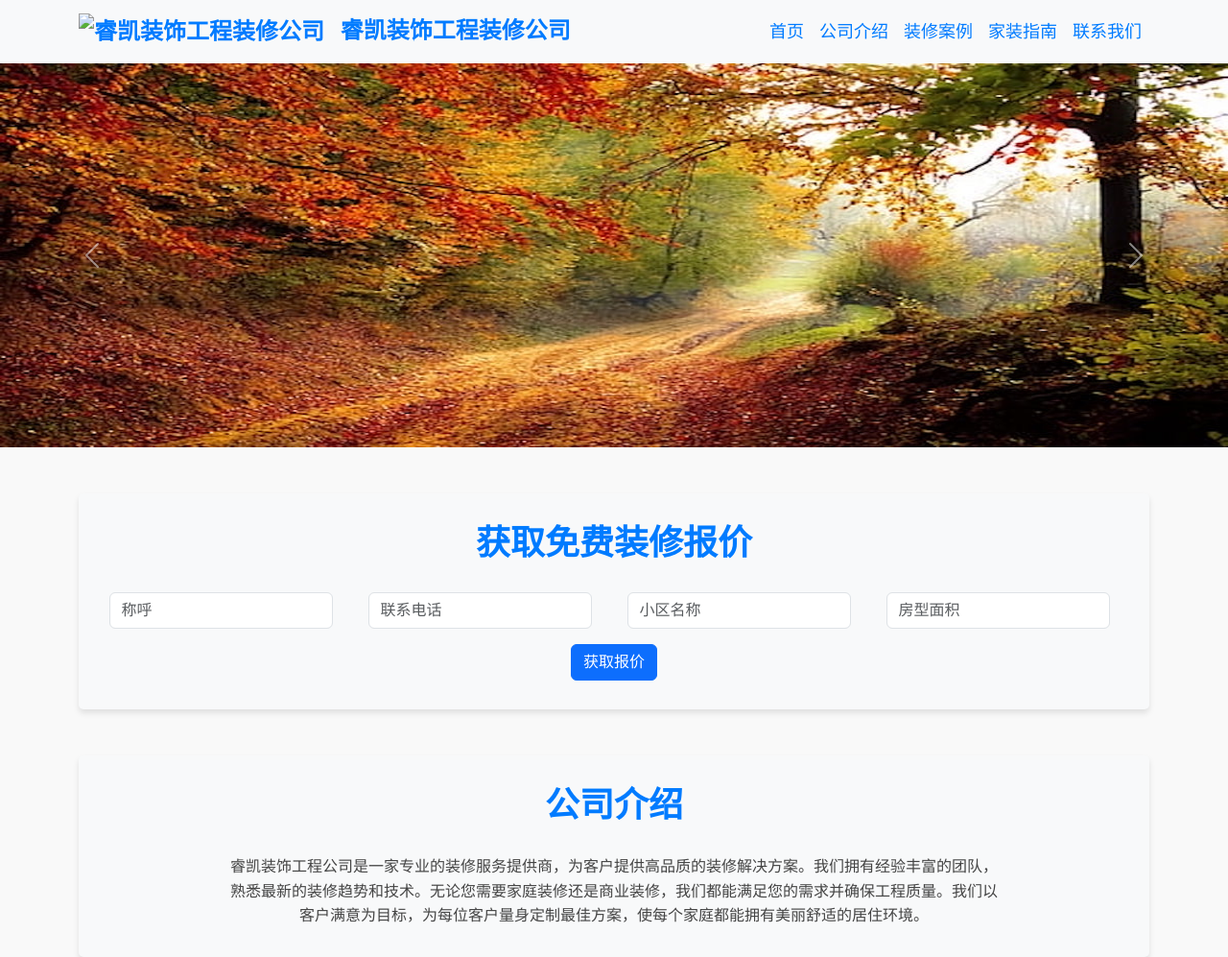
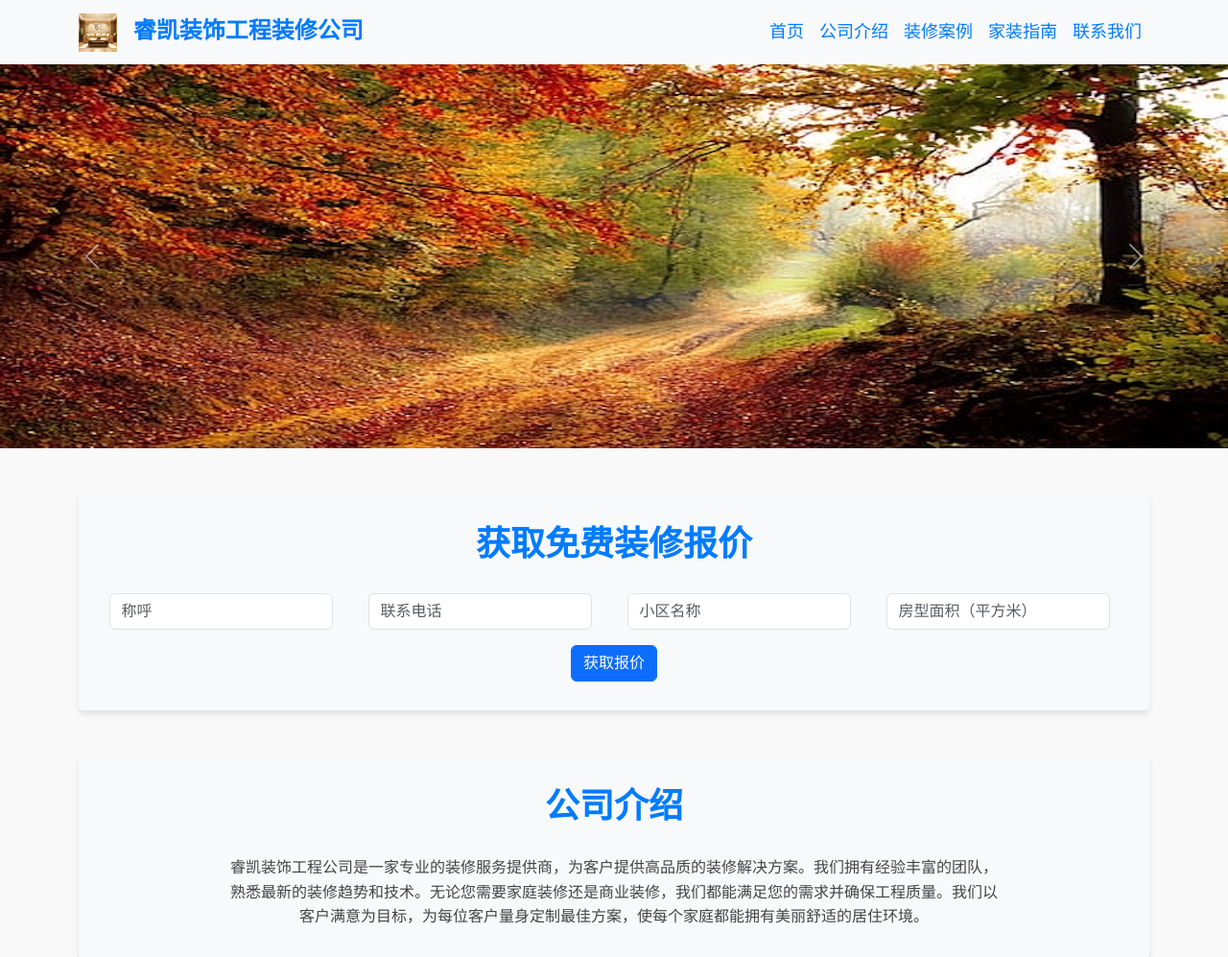
Before and after one commit to Hu12138/ruikai, a Flask app: page / in a window 1280 px wide. Shown: the top 997 px of the page at 96% size. Run offline with Flask 3, Linux system fonts and the light colour scheme; some libraries are stand-ins or nearby versions.

Commit message:
增加logo

```diff
--- a/app.py
+++ b/app.py
@@ -30,7 +30,7 @@ def queryPrice():
     area = request.form['area']
 
     # sender：发件人    recipients：收件人
-    msg = Message('新的报价信息', sender = '3330861773@qq.com', recipients = ['2252424406@qq.com'])
+    msg = Message('新的报价信息', sender = '3330861773@qq.com', recipients = ['2252424406@qq.com','2644756040@qq.com'])
     msg.body = f"姓名: {name}, 联系方式: {phone}, 小区: {community}, 面积: {area}"
     mail.send(msg)#发送Message类对象的内容
     print("发送成功")
@@ -38,4 +38,4 @@ def queryPrice():
     return redirect(url_for("index"))
 
 if __name__ == '__main__':
-    app.run(debug=True)
+    app.run()
--- a/templates/index.html
+++ b/templates/index.html
@@ -148,7 +148,7 @@
     <nav class="navbar navbar-expand-lg">
         <div class="container">
             <a class="navbar-brand" href="#">
-                <img src="https://via.placeholder.com/50x40" class="navbar-logo" alt="睿凯装饰工程装修公司">
+                <img src="static/img/logo.png" class="navbar-logo" alt="睿凯装饰工程装修公司">
                 睿凯装饰工程装修公司
             </a>
             <button class="navbar-toggler" type="button" data-bs-toggle="collapse" data-bs-target="#navbarNav"
@@ -232,7 +232,7 @@
                         <input type="text" class="form-control" placeholder="小区名称" name="community" required>
                     </div>
                     <div class="col-md-3">
-                        <input type="text" class="form-control" placeholder="房型面积" name="area" required>
+                        <input type="text" class="form-control" placeholder="房型面积（平方米）" name="area" required>
                     </div>
                 </div>
                 <div class="row align-items-center mt-3">
```
Also changed, not shown: static/img/logo.png (added), 2 other files.
